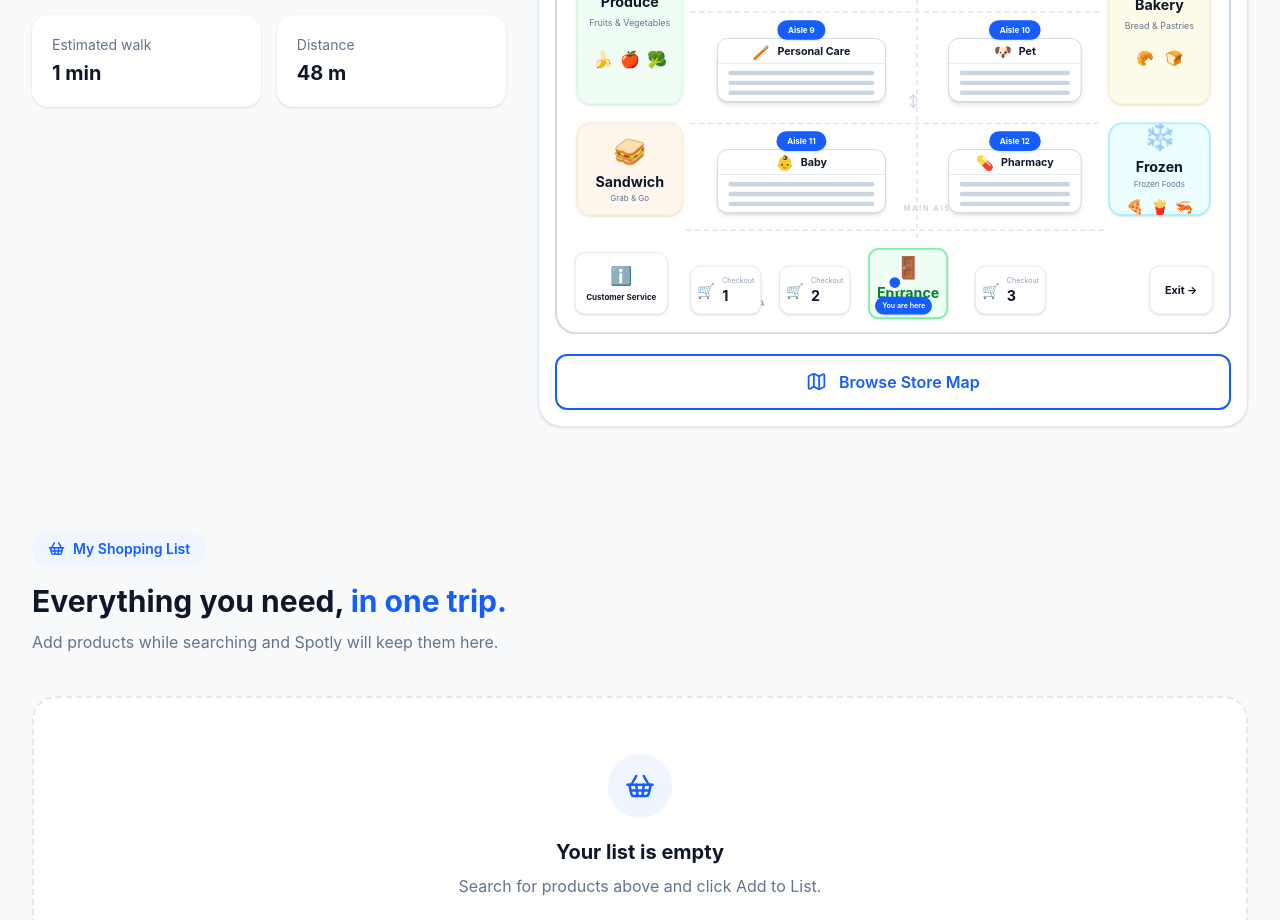
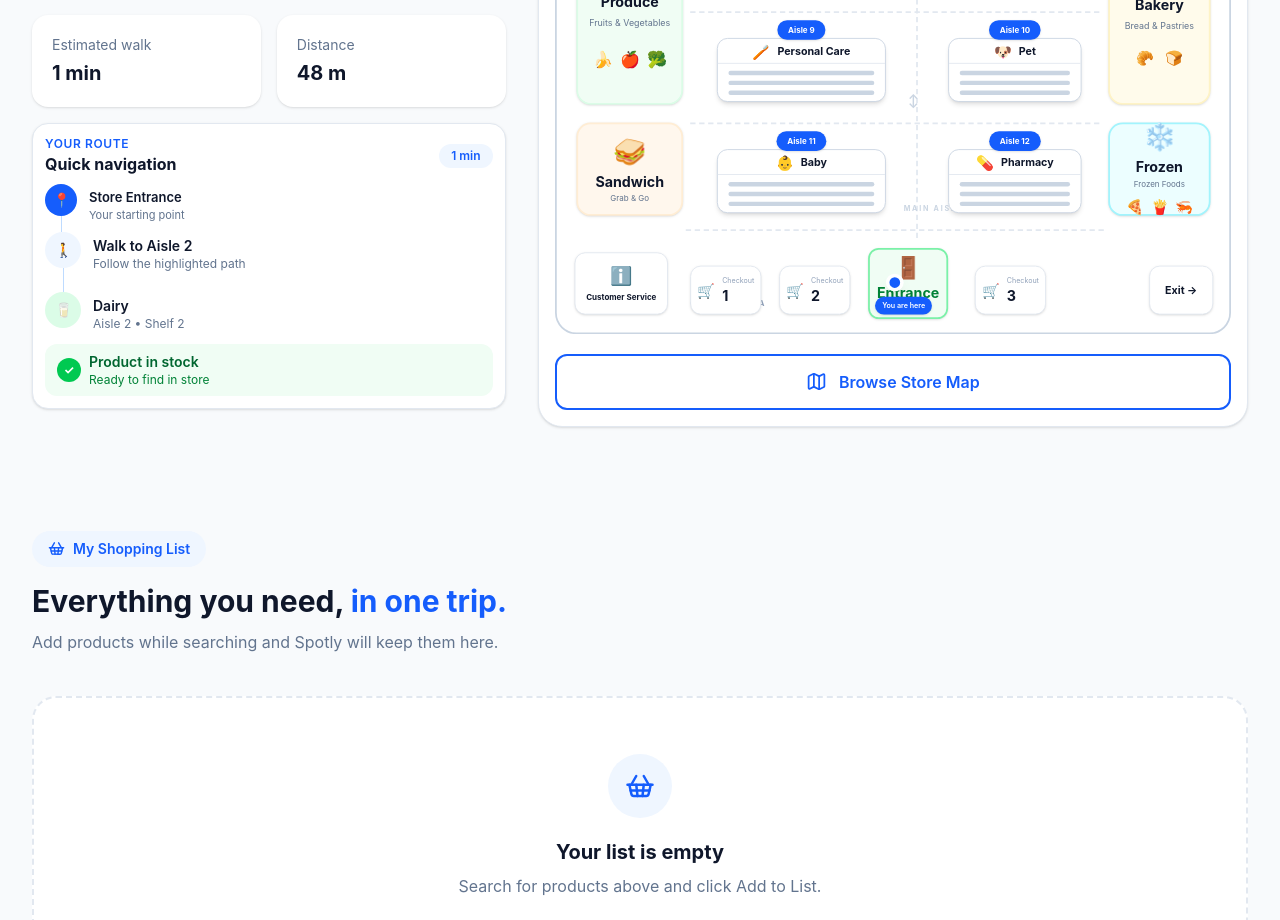
Before and after one commit to Yassine-Elamri34/Spotly, a React (Vite) app: page /#/ in a window 1280 px wide. Shown: the part 1140-2060 px from the top of the page. Built offline with nearby package versions, Linux system fonts and the light colour scheme.

Commit message:
fixed route

```diff
--- a/src/pages/Home.jsx
+++ b/src/pages/Home.jsx
@@ -93,7 +93,7 @@ useLayoutEffect(() => {
 
     // Give ourselves a little safety room.
     const fits =
-      availableSpace >= routeHeight + 16;
+      availableSpace >= routeHeight + 8;
 
     setShowRouteSummary(fits);
   };
@@ -350,25 +350,26 @@ useLayoutEffect(() => {
   <div
     ref={routeRef}
     className={`
-      mt-4 rounded-2xl border border-slate-200
-      bg-white p-4 shadow-sm
-      ${
-        showRouteSummary
-          ? "relative block"
-          : "invisible absolute left-0 right-0 top-full pointer-events-none"
-      }
-    `}
+  mt-4 rounded-2xl border border-slate-200
+bg-white p-3 shadow-sm
+  transition-opacity duration-200
+  ${
+    showRouteSummary
+      ? "relative block opacity-100"
+      : "invisible absolute left-0 right-0 top-full pointer-events-none opacity-0"
+  }
+`}
   >
 
     {/* HEADER */}
-    <div className="mb-3 flex items-center justify-between">
+    <div className="mb-2 flex items-center justify-between">
 
       <div>
         <p className="text-xs font-semibold uppercase tracking-wider text-blue-600">
           Your Route
         </p>
 
-        <h3 className="mt-1 text-lg font-bold text-slate-900">
+        <h3 className="text-base font-bold text-slate-900">
           Quick navigation
         </h3>
       </div>
@@ -387,21 +388,21 @@ useLayoutEffect(() => {
 
         <div className="flex flex-col items-center">
 
-          <div className="flex h-9 w-9 items-center justify-center rounded-full bg-blue-600 text-sm text-white">
+          <div className="flex h-8 w-8 items-center justify-center rounded-full bg-blue-600 text-sm text-white">
             📍
           </div>
 
-          <div className="h-6 w-px bg-blue-200" />
+          <div className="h-4 w-px bg-blue-200" />
 
         </div>
 
         <div className="pt-1">
 
-          <p className="text-sm font-semibold text-slate-900">
+          <p className="text-[13px] font-semibold text-slate-900">
             Store Entrance
           </p>
 
-          <p className="text-xs text-slate-500">
+          <p className="text-[11px] text-slate-500">
             Your starting point
           </p>
 
@@ -482,14 +483,7 @@ useLayoutEffect(() => {
 
     </div>
 
-    {/* BUTTON */}
-    <button
-      type="button"
-      onClick={startNavigation}
-      className="mt-3 w-full rounded-xl bg-blue-600 px-4 py-2.5 text-sm font-semibold text-white transition hover:bg-blue-700"
-    >
-      Start Route →
-    </button>
+
 
   </div>
 
```
